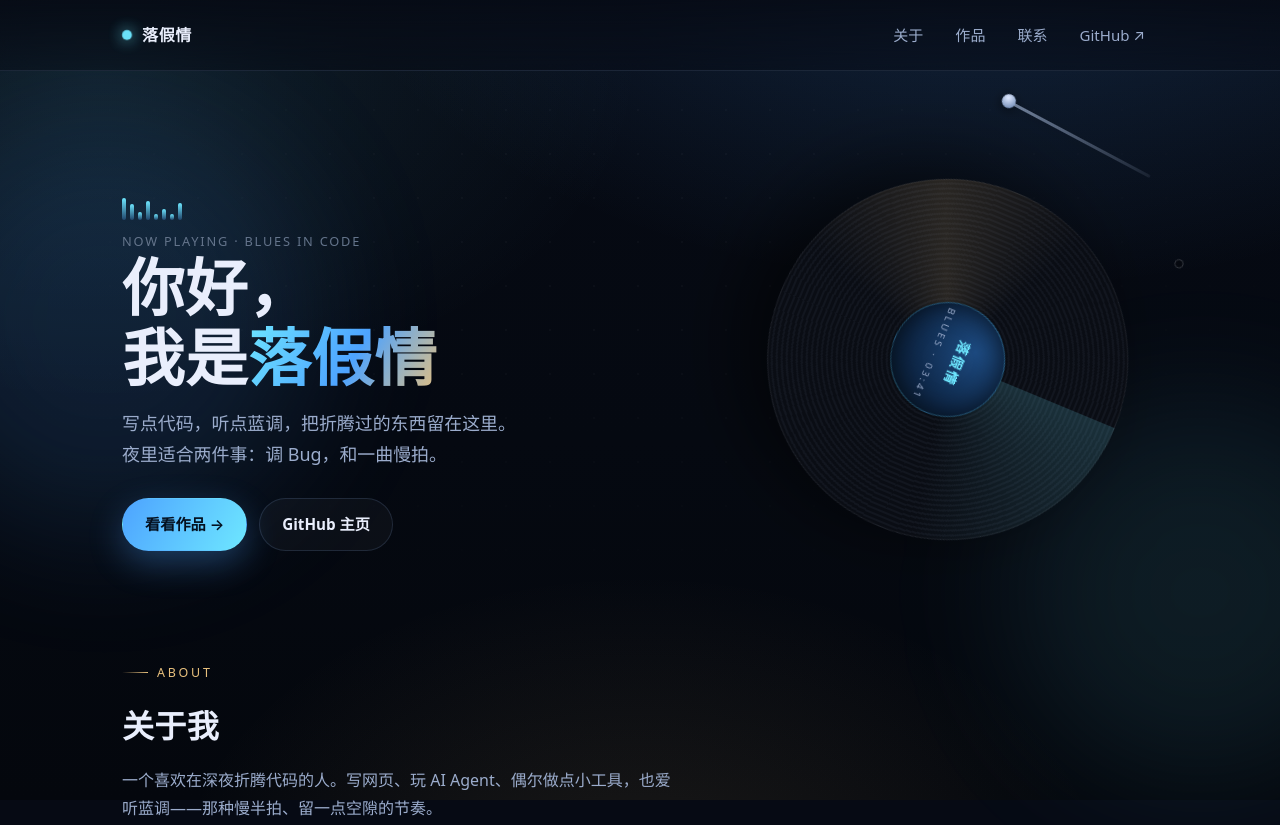
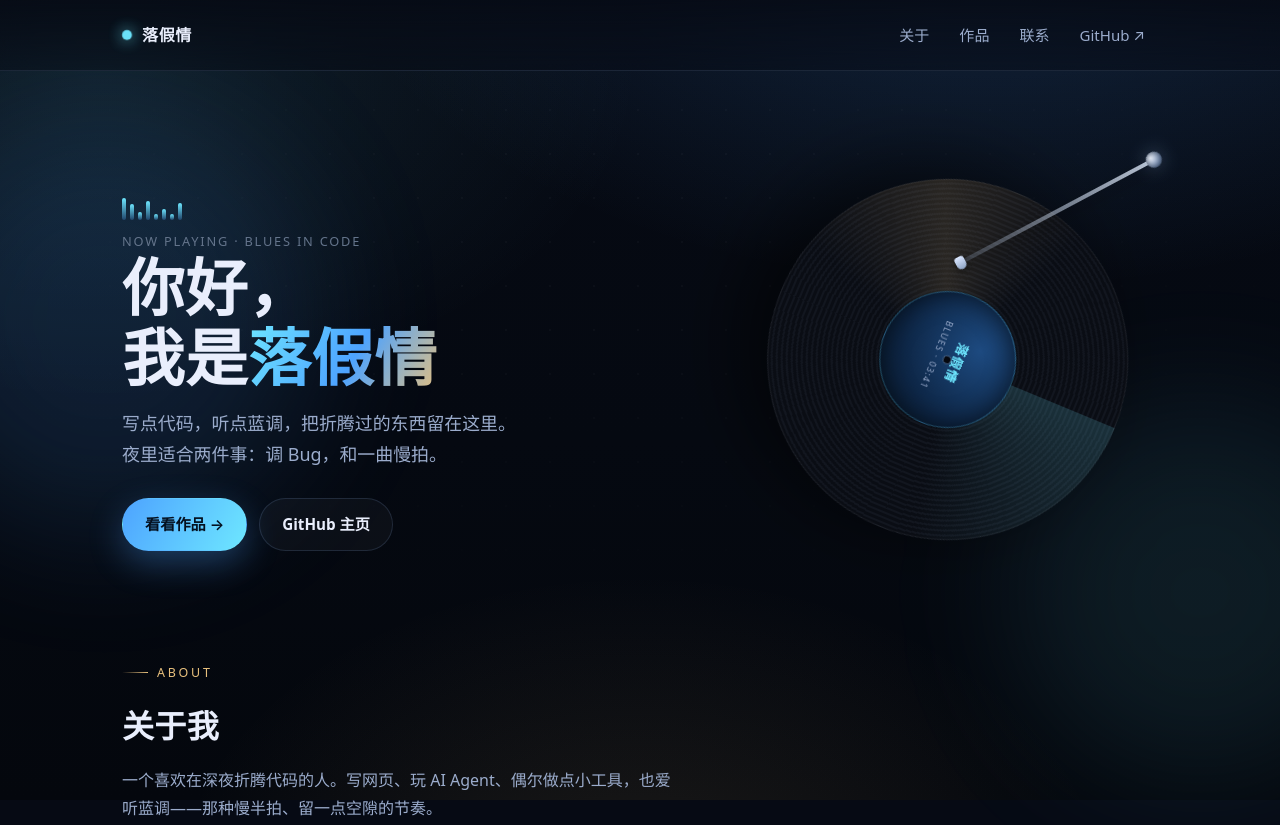
Before and after one commit to luojiaqing/luojiaqing-personal-site, a plain HTML site: page index.html in a window 1280 px wide. Shown: the top 825 px of the page. Drawn offline with Linux system fonts and the light colour scheme.

Commit message:
添加个人主页 index.html（蓝调氛围）

```diff
--- a/index.html
+++ b/index.html
@@ -53,12 +53,12 @@
   header{position:sticky;top:0;z-index:50;backdrop-filter:blur(14px);
     background:linear-gradient(180deg,rgba(6,10,20,.85),rgba(6,10,20,.45));
     border-bottom:1px solid var(--line);}
-  .nav{max-width:var(--max);margin:0 auto;padding:14px 22px;display:flex;align-items:center;gap:18px}
+  .nav{max-width:var(--max);margin:0 auto;padding:14px 22px;display:flex;align-items:center;gap:14px;flex-wrap:wrap}
   .brand{display:flex;align-items:center;gap:10px;font-weight:700;letter-spacing:.04em;color:var(--ink);text-decoration:none}
   .brand .dot{width:10px;height:10px;border-radius:50%;background:var(--cyan);box-shadow:0 0 16px var(--cyan);animation:pulse 2.6s ease-in-out infinite}
   @keyframes pulse{0%,100%{opacity:1;transform:scale(1)}50%{opacity:.45;transform:scale(.82)}}
-  .nav .links{margin-left:auto;display:flex;gap:6px}
-  .nav a.item{color:var(--muted);text-decoration:none;font-size:.94rem;padding:8px 13px;border-radius:999px;transition:.25s}
+  .nav .links{margin-left:auto;display:flex;gap:4px;flex-wrap:wrap;justify-content:flex-end}
+  .nav a.item{color:var(--muted);text-decoration:none;font-size:.94rem;padding:8px 13px;border-radius:999px;transition:.25s;white-space:nowrap}
   .nav a.item:hover{color:var(--ink);background:rgba(77,163,255,.13)}
 
   /* ---------- 通用 ---------- */
@@ -93,17 +93,22 @@
     animation:spin 16s linear infinite}
   .vinyl::before{content:"";position:absolute;inset:0;border-radius:50%;
     background:conic-gradient(from 0deg,rgba(110,231,255,.16),transparent 22%,transparent 55%,rgba(232,192,125,.14),transparent 82%);}
-  .label{position:absolute;inset:34%;border-radius:50%;display:grid;place-items:center;text-align:center;
+  .label{position:absolute;inset:31%;border-radius:50%;display:grid;place-items:center;text-align:center;
     background:radial-gradient(circle at 35% 30%,#1d4a80,#0d2544 62%,#071624);
     border:1px solid rgba(110,231,255,.22);box-shadow:inset 0 0 24px rgba(0,0,0,.55)}
-  .label b{font-size:.86rem;letter-spacing:.16em;color:var(--cyan)}
-  .label small{display:block;font-size:.6rem;letter-spacing:.3em;color:var(--muted);margin-top:4px}
-  .hole{position:absolute;width:7px;height:7px;border-radius:50%;background:#05080f;box-shadow:0 0 0 1px rgba(255,255,255,.18)}
-  .tonearm{position:absolute;right:2%;top:6%;width:38%;height:3px;border-radius:3px;
-    background:linear-gradient(90deg,rgba(200,220,255,.55),rgba(200,220,255,.08));
-    transform-origin:100% 50%;transform:rotate(28deg);filter:drop-shadow(0 2px 6px rgba(0,0,0,.6))}
-  .tonearm::after{content:"";position:absolute;left:-7px;top:-6px;width:14px;height:14px;border-radius:50%;
-    background:radial-gradient(circle at 35% 30%,#dfe9ff,#5d7aa8)}
+  .label b{display:block;font-size:.8rem;letter-spacing:.1em;color:var(--cyan);white-space:nowrap}
+  .label small{display:block;font-size:.54rem;letter-spacing:.16em;color:var(--muted);margin-top:4px;white-space:nowrap}
+  .hole{position:absolute;left:50%;top:50%;transform:translate(-50%,-50%);width:7px;height:7px;border-radius:50%;
+    background:#05080f;box-shadow:0 0 0 1px rgba(255,255,255,.2)}
+  .tonearm{position:absolute;right:1%;top:2%;width:52%;height:4px;border-radius:4px;
+    background:linear-gradient(270deg,rgba(228,239,255,.8),rgba(170,200,245,.15));
+    transform-origin:100% 50%;transform:rotate(-28deg);
+    box-shadow:0 6px 16px rgba(0,0,0,.45);}
+  .tonearm::before{content:"";position:absolute;right:-9px;top:-6px;width:16px;height:16px;border-radius:50%;
+    background:radial-gradient(circle at 34% 30%,#eef4ff,#6b83a8 68%,#39485f);
+    box-shadow:0 0 18px rgba(170,205,255,.3),inset 0 0 6px rgba(0,0,0,.45)}
+  .tonearm::after{content:"";position:absolute;left:-5px;top:-4px;width:10px;height:13px;border-radius:3px 3px 5px 5px;
+    background:linear-gradient(180deg,#dbe7ff,#8ea4c4);box-shadow:0 2px 6px rgba(0,0,0,.5)}
   @keyframes spin{to{transform:rotate(360deg)}}
 
   /* 均衡器 */
@@ -172,10 +177,16 @@
     .about{grid-template-columns:1fr}
     .nav .links a.item{padding:8px 9px;font-size:.86rem}
     .contact{padding:24px}
+    section{padding:60px 0 6px}
+  }
+  @media (max-width:640px){
+    .nav .links .hide-sm{display:none}
+    .nav .links{gap:2px}
   }
   @media (max-width:480px){
     .stats{grid-template-columns:1fr}
-    .nav .links .hide-sm{display:none}
+    main{padding:0 18px 70px}
+    .contact{padding:22px 18px}
   }
   @media (prefers-reduced-motion:reduce){
     *{animation:none!important;transition:none!important;scroll-behavior:auto}
```
